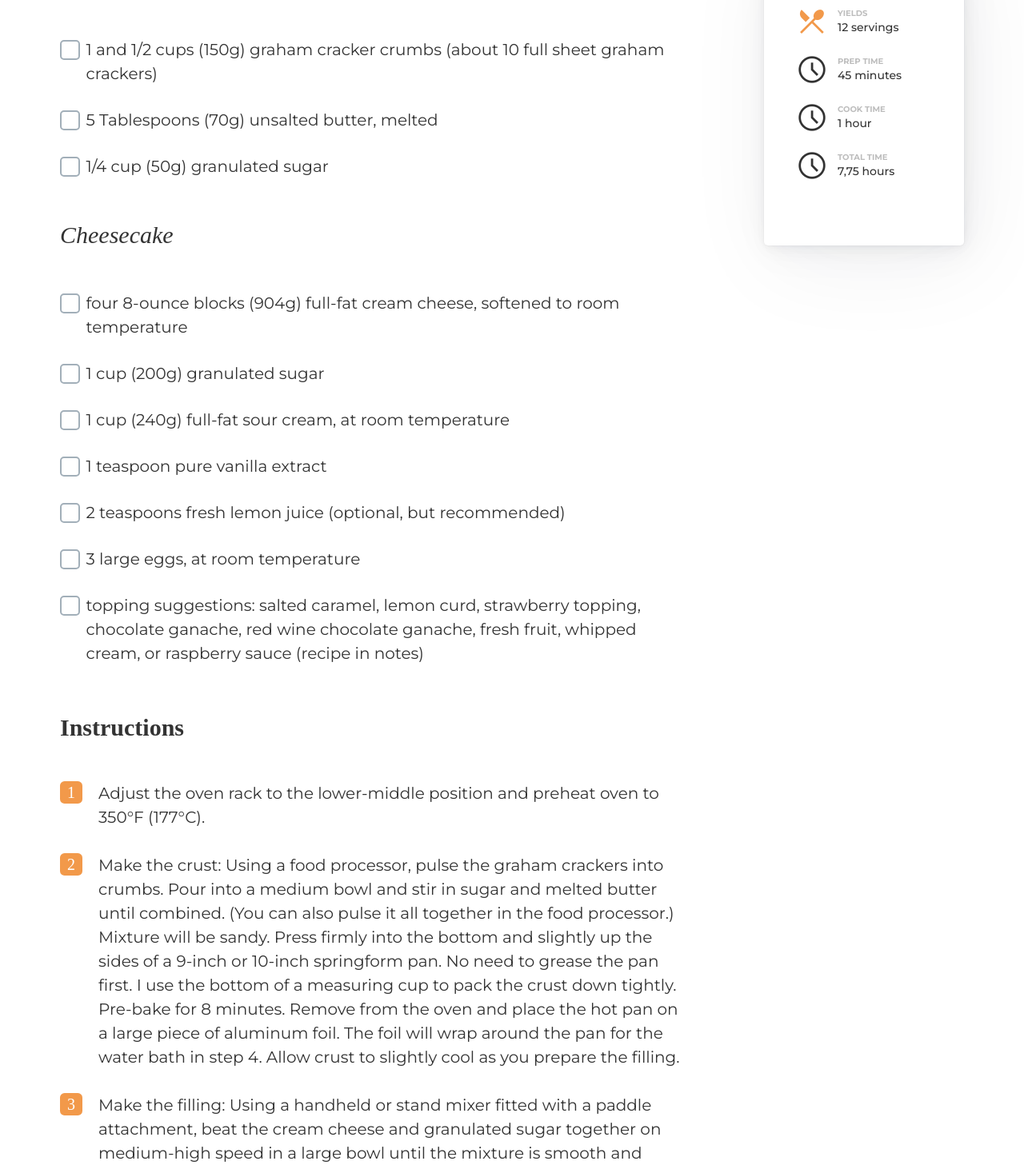
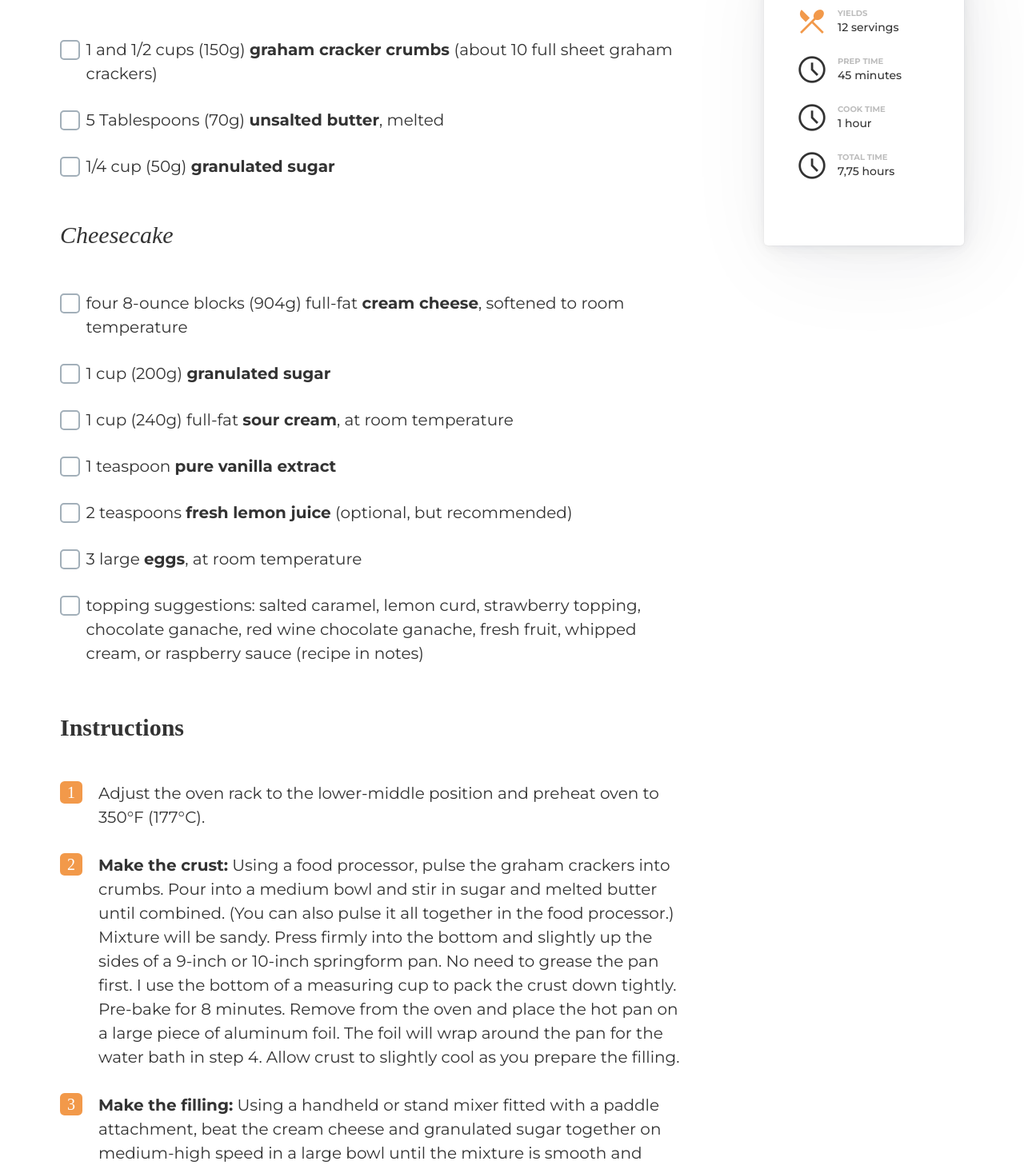
Before and after one commit to maax6/recipe-pico-css, a React (Vite) app: page / in a window 1280 px wide. Shown: the part 960-2422 px from the top of the page at 80% size. Built offline with nearby package versions, Linux system fonts and the light colour scheme; a web font is replaced by a local one.

Commit message:
bold texts
basic <b>

```diff
--- a/src/App.tsx
+++ b/src/App.tsx
@@ -72,7 +72,7 @@ export function App() {
                 </div>
                 <span className="recipe__checklist__item__details">
                   {' '}
-                  1 and 1/2 cups (150g) graham cracker crumbs (about 10 full
+                  1 and 1/2 cups (150g) <b> graham cracker crumbs </b>(about 10 full
                   sheet graham crackers)
                 </span>
               </div>
@@ -82,7 +82,7 @@ export function App() {
                 </div>
                 <span className="recipe__checklist__item__details">
                   {' '}
-                  5 Tablespoons (70g) unsalted butter, melted{' '}
+                  5 Tablespoons (70g) <b>unsalted butter</b>, melted{' '}
                 </span>
               </div>
               <div className="recipe__checklist__item">
@@ -91,7 +91,7 @@ export function App() {
                 </div>
                 <span className="recipe__checklist__item__details">
                   {' '}
-                  1/4 cup (50g) granulated sugar{' '}
+                  1/4 cup (50g) <b>granulated sugar</b>{' '}
                 </span>
               </div>
               <h3 className="recipe__ingredients__meal">Cheesecake</h3>
@@ -101,7 +101,7 @@ export function App() {
                 </div>
                 <span className="recipe__checklist__item__details">
                   {' '}
-                  four 8-ounce blocks (904g) full-fat cream cheese, softened to
+                  four 8-ounce blocks (904g) full-fat <b> cream cheese</b>, softened to
                   room temperature
                 </span>
               </div>
@@ -111,7 +111,7 @@ export function App() {
                 </div>
                 <span className="recipe__checklist__item__details">
                   {' '}
-                  1 cup (200g) granulated sugar
+                  1 cup (200g) <b>granulated sugar</b>
                 </span>
               </div>
               <div className="recipe__checklist__item">
@@ -120,7 +120,7 @@ export function App() {
                 </div>
                 <span className="recipe__checklist__item__details">
                   {' '}
-                  1 cup (240g) full-fat sour cream, at room temperature
+                  1 cup (240g) full-fat <b>sour cream</b>, at room temperature
                 </span>
               </div>
               <div className="recipe__checklist__item">
@@ -129,7 +129,7 @@ export function App() {
                 </div>
                 <span className="recipe__checklist__item__details">
                   {' '}
-                  1 teaspoon pure vanilla extract
+                  1 teaspoon <b>pure vanilla extract</b>
                 </span>
               </div>
               <div className="recipe__checklist__item">
@@ -138,7 +138,7 @@ export function App() {
                 </div>
                 <span className="recipe__checklist__item__details">
                   {' '}
-                  2 teaspoons fresh lemon juice (optional, but recommended)
+                  2 teaspoons <b>fresh lemon juice</b> (optional, but recommended)
                 </span>
               </div>
               <div className="recipe__checklist__item">
@@ -147,7 +147,7 @@ export function App() {
                 </div>
                 <span className="recipe__checklist__item__details">
                   {' '}
-                  3 large eggs, at room temperature
+                  3 large <b>eggs</b>, at room temperature
                 </span>
               </div>
               <div className="recipe__checklist__item">
@@ -176,7 +176,7 @@ export function App() {
                 <span className="recipe__instructions__item__number">2</span>
                 <span className="recipe__instructions__item__details">
                   {' '}
-                  Make the crust: Using a food processor, pulse the graham
+                  <b>Make the crust:</b> Using a food processor, pulse the graham
                   crackers into crumbs. Pour into a medium bowl and stir in
                   sugar and melted butter until combined. (You can also pulse it
                   all together in the food processor.) Mixture will be sandy.
@@ -192,7 +192,7 @@ export function App() {
               <div className="recipe__instructions__item">
                 <span className="recipe__instructions__item__number">3</span>
                 <span className="recipe__instructions__item__details">
-                  Make the filling: Using a handheld or stand mixer fitted with
+                  <b>Make the filling:</b> Using a handheld or stand mixer fitted with
                   a paddle attachment, beat the cream cheese and granulated
                   sugar together on medium-high speed in a large bowl until the
                   mixture is smooth and creamy, about 2 minutes. Add the sour
@@ -207,7 +207,7 @@ export function App() {
               <div className="recipe__instructions__item">
                 <span className="recipe__instructions__item__number">4</span>
                 <span className="recipe__instructions__item__details">
-                  Prepare the simple water bath (see note) Boil a pot of water.
+                  <b>Prepare the simple water bath (see note)</b> Boil a pot of water.
                   You need 1 inch of water in your roasting pan for the water
                   bath, so make sure you boil enough. I use an entire kettle of
                   hot water. As the water is heating up, wrap the aluminum foil
```
